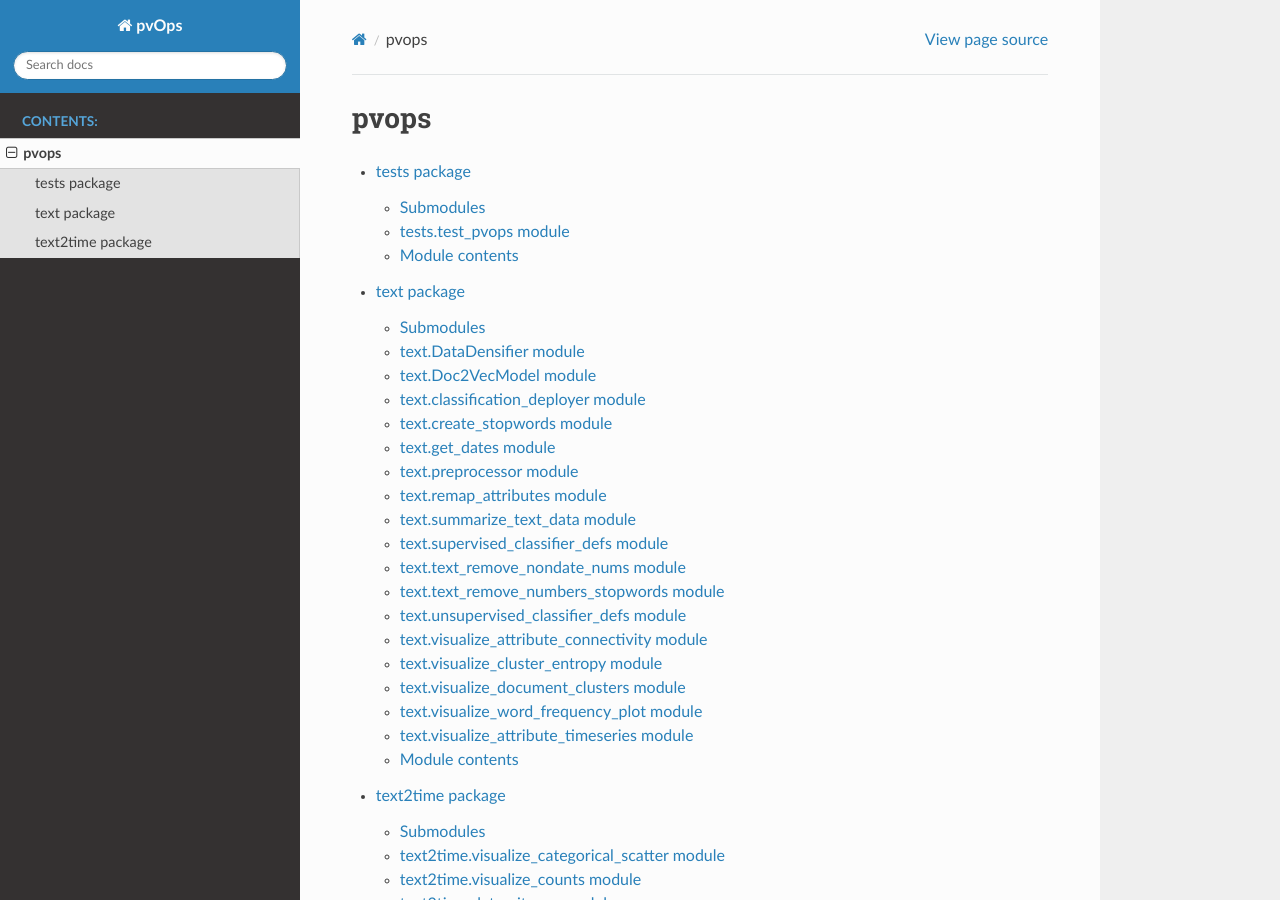
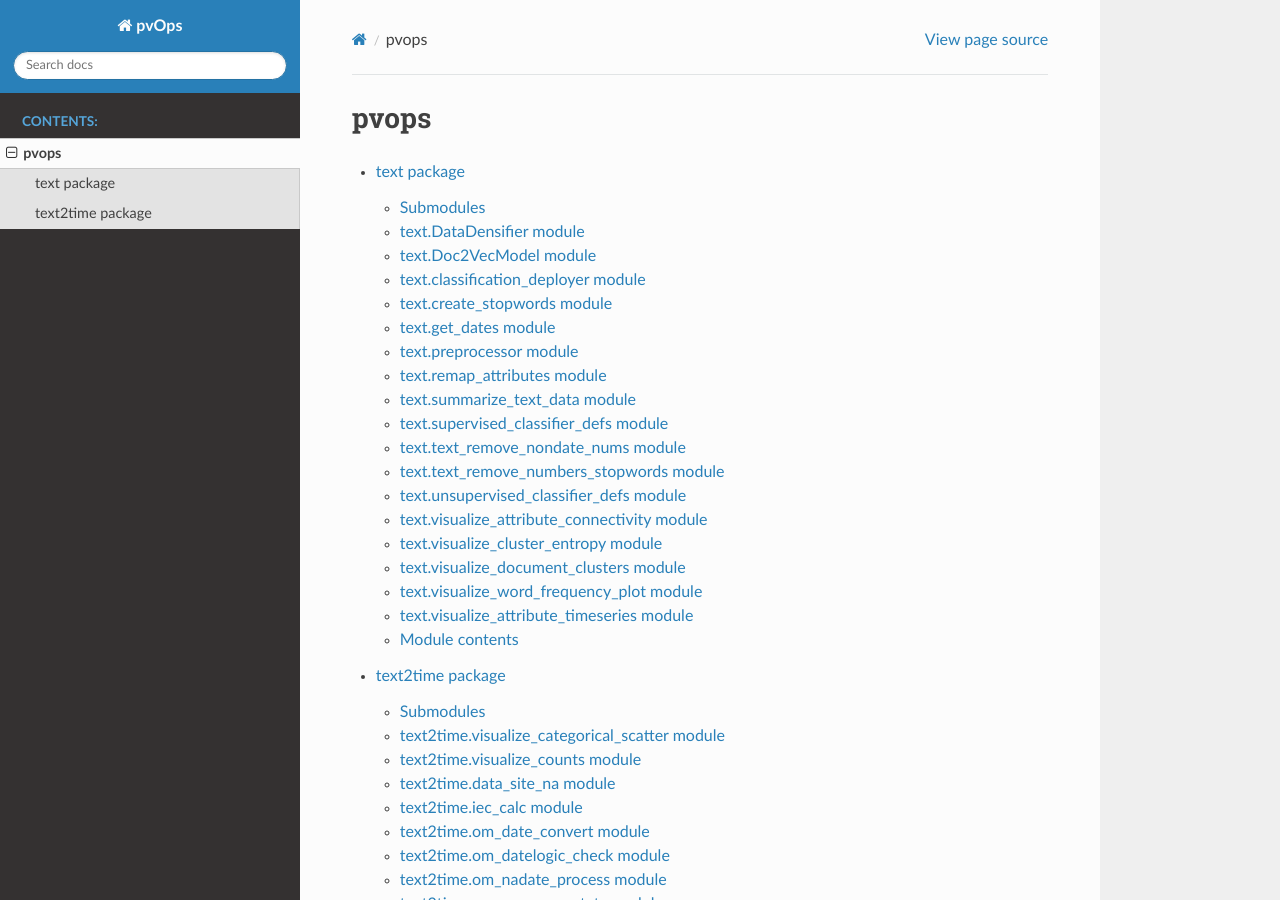
Before and after one commit to sandialabs/pvOps, a Sphinx documentation site: the page built from docs/modules.rst, in a window 1280 px wide and 900 px high. Built offline with Sphinx 7.4.7 and the Read the Docs theme 2.0.0, drawn with Linux system fonts in a browser that asks for light colours.

Commit message:
removed tests modules from docs and added libraries and URL specification to setup.py

```diff
--- a/docs/modules.rst
+++ b/docs/modules.rst
@@ -4,6 +4,5 @@ pvops
 .. toctree::
    :maxdepth: 4
 
-   tests
    text
    text2time
--- a/docs/tests.rst
+++ /dev/null
@@ -1,21 +0,0 @@
-tests package
-=============
-
-Submodules
-----------
-
-tests.test\_pvops module
-------------------------
-
-.. automodule:: tests.test_pvops
-   :members:
-   :undoc-members:
-   :show-inheritance:
-
-Module contents
----------------
-
-.. automodule:: tests
-   :members:
-   :undoc-members:
-   :show-inheritance:
```
Also changed, not shown: setup.py (+10 -2 lines).
